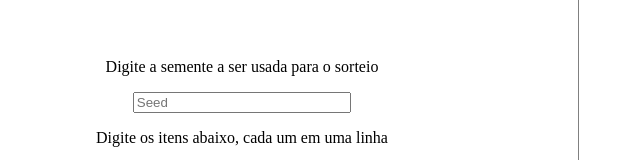
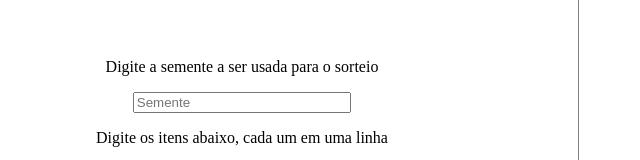
Before and after one commit to VLamartine/monografia, a plain HTML site: page index.html in a window 1280 px wide. Shown: the part 181-341 px from the top of the page, 94-734 px from the left. Drawn offline with Linux system fonts and the light colour scheme.

Commit message:
Tradução de seed para semente

```diff
--- a/index.html
+++ b/index.html
@@ -9,7 +9,7 @@
     <div class="data divisory">
       <form class="form">
         <p class="ta-center">Digite a semente a ser usada para o sorteio</p>
-        <input class="w-50 m-auto" type="text" placeholder="Seed">
+        <input class="w-50 m-auto" type="text" placeholder="Semente">
         <p class="ta-center">
           Digite os itens abaixo, cada um em uma linha
         </p>
```
